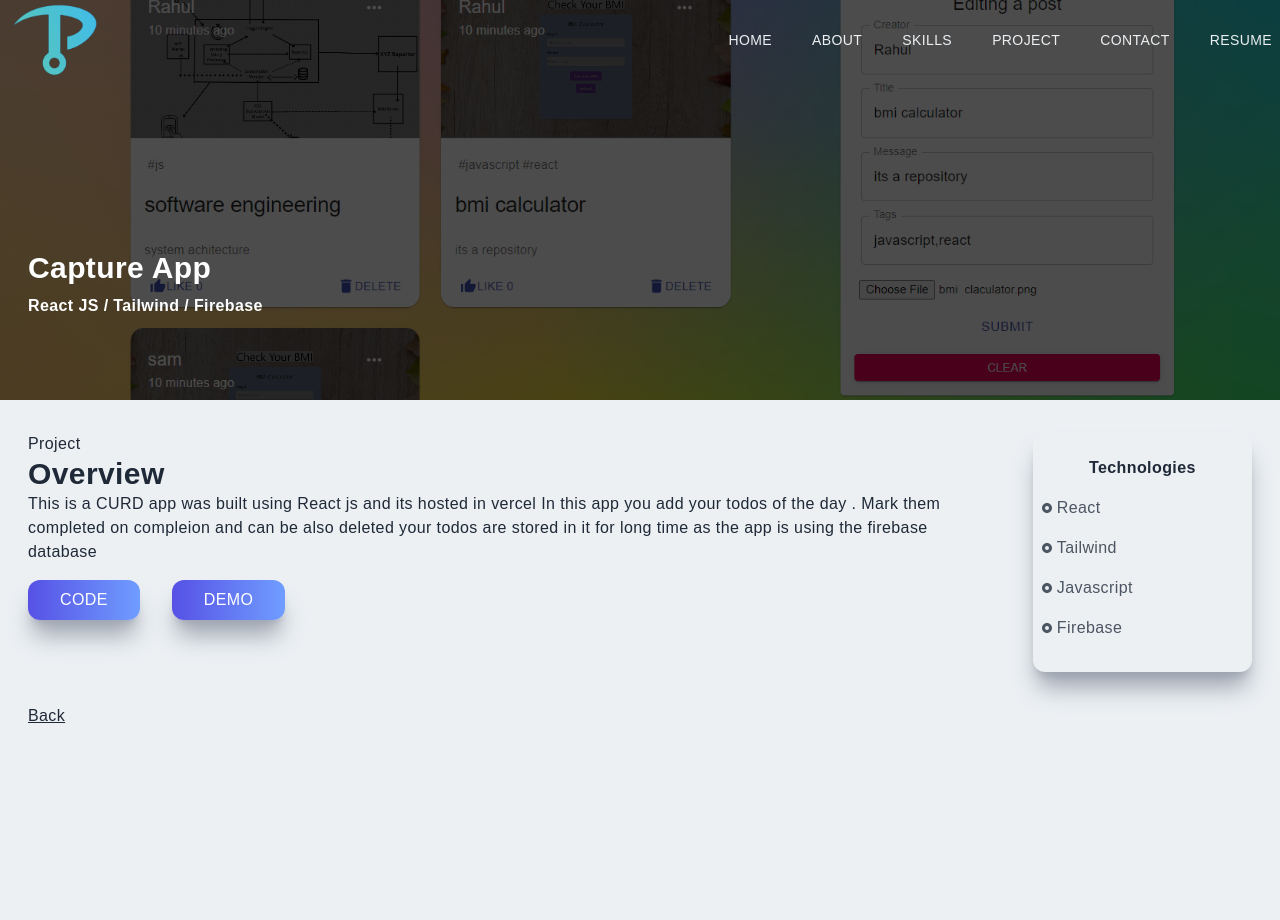
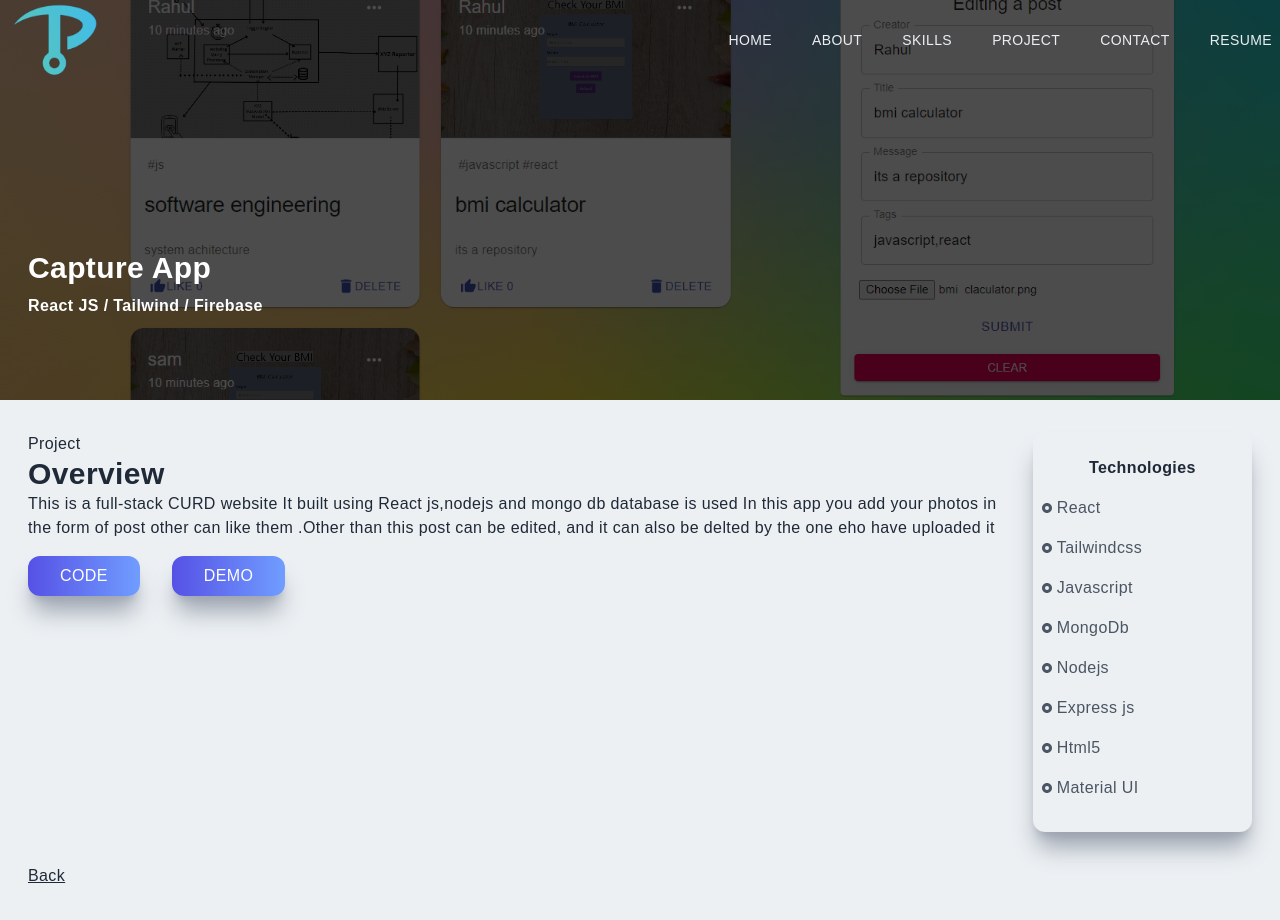
Before and after one commit to Prasham1710/next_portfolio, a Next.js app: page /Capture in a window 1280 px wide. Before the commit the page ends 800 px from the top, so only its background shows below. Built offline with nearby package versions, Linux system fonts and the light colour scheme.

Commit message:
description

```diff
--- a/pages/Bmi.jsx
+++ b/pages/Bmi.jsx
@@ -22,7 +22,7 @@ const Bmi = () => {
             <div className='col-span-4'>
                 <h2>Overview</h2>
                 <p>
-                    This is a CURD app was built using React js and its hosted in vercel In this app you add your todos of  the day . Mark them completed on compleion and can be also deleted your todos are stored in it for long time as the app is using the  firebase database
+                    This website is made with  Reactjs having bmi calculator to calculate bmi of people using javascript
                 </p>
                <Link href= 'https://github.com/Prasham1710/todoapp'><button className='px-8 py-2 mt-4 mr-8'>Code</button></Link>
                 <button className='px-8 py-2 mt-4'>Demo</button>
@@ -40,9 +40,6 @@ const Bmi = () => {
                 <p className='text-gray-600 py-2 flex items-center'>
                 <RiRadioButtonFill className='pr-1' /> Javascript
                 </p>
-                <p className='text-gray-600 py-2 flex items-center'>
-                <RiRadioButtonFill className='pr-1' /> Firebase
-              </p>
             </div>
             </div>
             </div>
--- a/pages/Capture.jsx
+++ b/pages/Capture.jsx
@@ -23,9 +23,9 @@ const Capture = () => {
                 <p>Project</p>
                 <h2>Overview</h2>
                 <p>
-                    This is a CURD app was built using React js and its hosted in vercel In this app you add your todos of  the day . Mark them completed on compleion and can be also deleted your todos are stored in it for long time as the app is using the  firebase database
+                    This is a  full-stack CURD website  It built using React js,nodejs and mongo db database is used  In this app you add your photos in the form of post other can like them .Other than this post can be edited, and it can also be delted by the one eho have uploaded it
                 </p>
-               <Link href= 'https://github.com/Prasham1710/todoapp'><button className='px-8 py-2 mt-4 mr-8'>Code</button></Link>
+               <Link href= 'https://github.com/Prasham1710/capture_memo'><button className='px-8 py-2 mt-4 mr-8'>Code</button></Link>
                 <button className='px-8 py-2 mt-4'>Demo</button>
             </div>
             <div className='col-span-4 md:col-span-1 shadow-xl shadow-gray-400 rounded-xl py-4'>
@@ -36,14 +36,26 @@ const Capture = () => {
                 <RiRadioButtonFill className='pr-1'/>React
                 </p>
                 <p className='text-gray-600 py-2 flex items-center'>
-                <RiRadioButtonFill className='pr-1' /> Tailwind
+                <RiRadioButtonFill className='pr-1' /> Tailwindcss
                 </p>
                 <p className='text-gray-600 py-2 flex items-center'>
                 <RiRadioButtonFill className='pr-1' /> Javascript
                 </p>
                 <p className='text-gray-600 py-2 flex items-center'>
-                <RiRadioButtonFill className='pr-1' /> Firebase
-              </p>
+                <RiRadioButtonFill className='pr-1' /> MongoDb
+                </p>
+                <p className='text-gray-600 py-2 flex items-center'>
+                <RiRadioButtonFill className='pr-1' /> Nodejs
+                 </p>
+                <p className='text-gray-600 py-2 flex items-center'>
+                <RiRadioButtonFill className='pr-1' /> Express js
+                </p>
+                <p className='text-gray-600 py-2 flex items-center'>
+                <RiRadioButtonFill className='pr-1' /> Html5
+                </p>
+                <p className='text-gray-600 py-2 flex items-center'>
+                <RiRadioButtonFill className='pr-1' />Material UI
+                </p>
             </div>
             </div>
             </div>
--- a/pages/Chat.jsx
+++ b/pages/Chat.jsx
@@ -23,7 +23,8 @@ const Chat = () => {
                 <p>Project</p>
                 <h2>Overview</h2>
                 <p>
-                    This is a CURD app was built using React js and its hosted in vercel In this app you add your todos of  the day . Mark them completed on compleion and can be also deleted your todos are stored in it for long time as the app is using the  firebase database
+                    This is a Chat  CURD app was built using React js and firebase and its deployed in firebase
+
                 </p>
                <Link href= 'https://github.com/Prasham1710/todoapp'><button className='px-8 py-2 mt-4 mr-8'>Code</button></Link>
                 <button className='px-8 py-2 mt-4'>Demo</button>
@@ -48,8 +49,8 @@ const Chat = () => {
             </div>
             </div>
             <Link href='/#projects'>
-          <p className='underline cursor-pointer'>Back</p>
-        </Link>
+            <p className='underline cursor-pointer'>Back</p>
+            </Link>
         </div>
     </div>
   )
--- a/pages/Data.jsx
+++ b/pages/Data.jsx
@@ -23,7 +23,7 @@ const Data = () => {
                 <p>Project</p>
                 <h2>Overview</h2>
                 <p>
-                    This is a CURD app was built using React js and its hosted in vercel In this app you add your todos of  the day . Mark them completed on compleion and can be also deleted your todos are stored in it for long time as the app is using the  firebase database
+                    This is frontend of data pack pack renewal website build using react and talwind
                 </p>
                <Link href= 'https://github.com/Prasham1710/todoapp'><button className='px-8 py-2 mt-4 mr-8'>Code</button></Link>
                 <button className='px-8 py-2 mt-4'>Demo</button>
@@ -41,9 +41,6 @@ const Data = () => {
                 <p className='text-gray-600 py-2 flex items-center'>
                 <RiRadioButtonFill className='pr-1' /> Javascript
                 </p>
-                <p className='text-gray-600 py-2 flex items-center'>
-                <RiRadioButtonFill className='pr-1' /> Firebase
-              </p>
             </div>
             </div>
             </div>
--- a/pages/Password.jsx
+++ b/pages/Password.jsx
@@ -23,7 +23,7 @@ const Password = () => {
                 <p>Project</p>
                 <h2>Overview</h2>
                 <p>
-                    This is a CURD app was built using React js and its hosted in vercel In this app you add your todos of  the day . Mark them completed on compleion and can be also deleted your todos are stored in it for long time as the app is using the  firebase database
+                    This is a website which help to generate anonymous password as per the reqiurements and filter given below
                 </p>
                <Link href= 'https://github.com/Prasham1710/todoapp'><button className='px-8 py-2 mt-4 mr-8'>Code</button></Link>
                 <button className='px-8 py-2 mt-4'>Demo</button>
@@ -41,7 +41,9 @@ const Password = () => {
                 <p className='text-gray-600 py-2 flex items-center'>
                 <RiRadioButtonFill className='pr-1' /> Javascript
                 </p>
-
+               <p className='text-gray-600 py-2 flex items-center'>
+                <RiRadioButtonFill className='pr-1' /> HTML5
+                </p>
             </div>
             </div>
             </div>
--- a/pages/Travel.jsx
+++ b/pages/Travel.jsx
@@ -23,7 +23,7 @@ const Travel = () => {
                 <p>Project</p>
                 <h2>Overview</h2>
                 <p>
-                    This is a CURD app was built using React js and its hosted in vercel In this app you add your todos of  the day . Mark them completed on compleion and can be also deleted your todos are stored in it for long time as the app is using the  firebase database
+                    This is a frontend of beach hotel booking Website built using React js , Tailwind and it's hosted in vercel.This website is to book  hotels beachside.
                 </p>
                <Link href= 'https://github.com/Prasham1710/todoapp'><button className='px-8 py-2 mt-4 mr-8'>Code</button></Link>
                 <button className='px-8 py-2 mt-4'>Demo</button>
@@ -41,6 +41,9 @@ const Travel = () => {
                 <p className='text-gray-600 py-2 flex items-center'>
                 <RiRadioButtonFill className='pr-1' /> Javascript
                 </p>
+                <p className='text-gray-600 py-2 flex items-center'>
+                <RiRadioButtonFill className='pr-1' /> HTML
+                </p>
 
             </div>
             </div>
```
